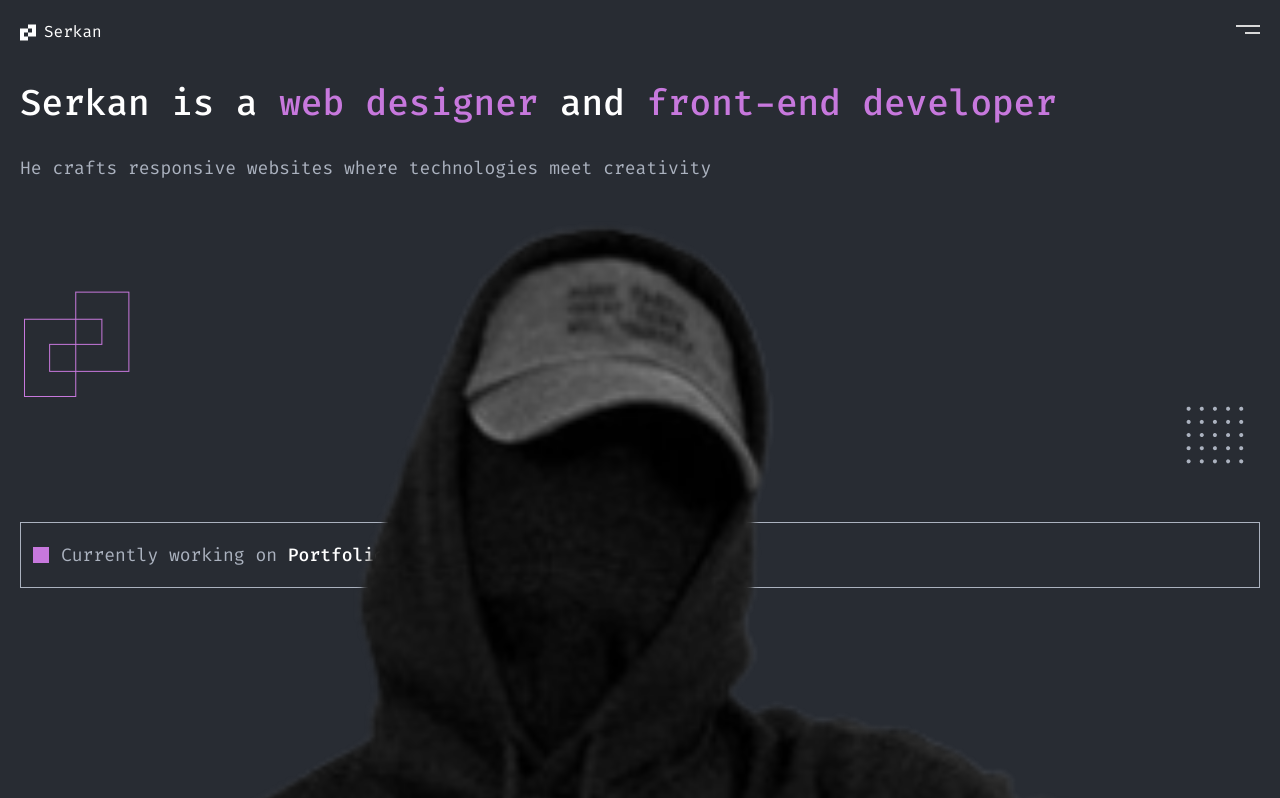
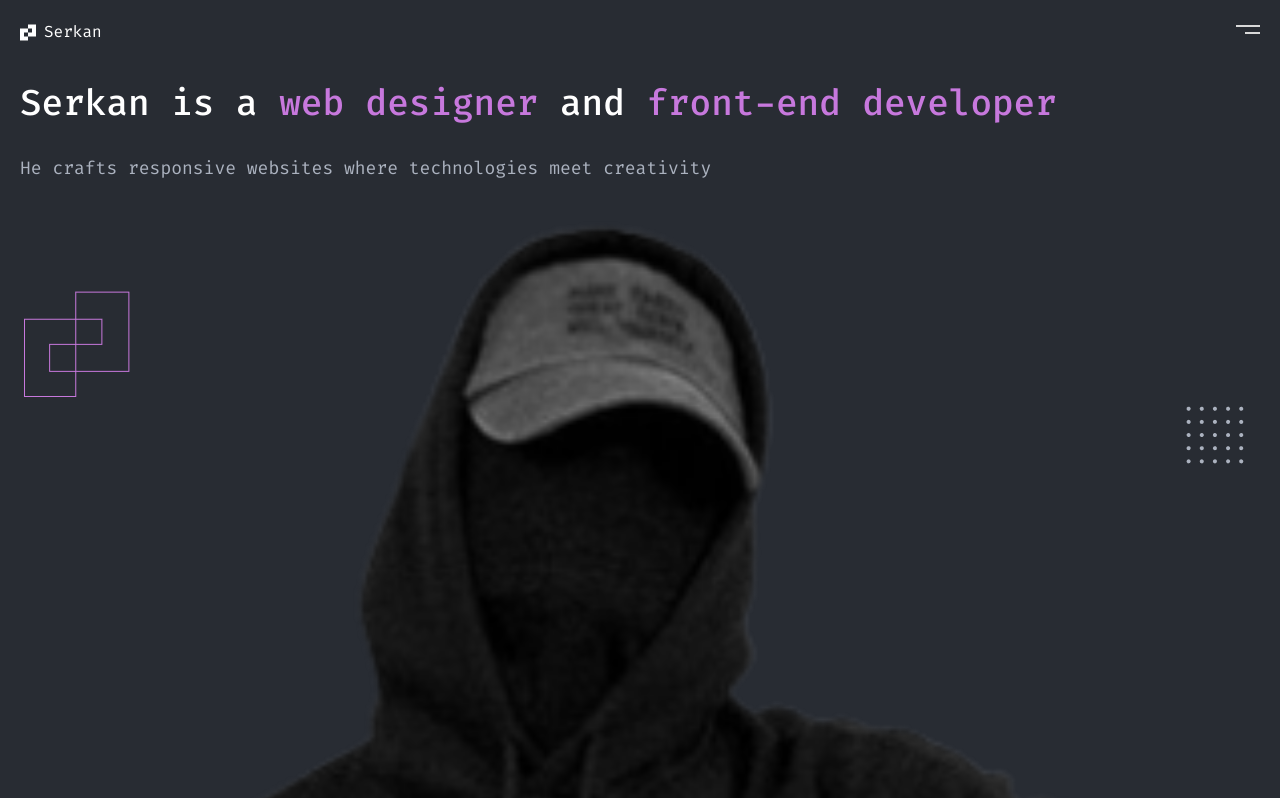
Before and after one commit to serkanursavas/portfolio, a React (Vite) app: page / in a window 1280 px wide. Shown: the top 798 px of the page. Built offline with nearby package versions, Linux system fonts and the light colour scheme.

Commit message:
correction of other mobile device

```diff
--- a/src/components/UI/LayoutCard.jsx
+++ b/src/components/UI/LayoutCard.jsx
@@ -1,6 +1,6 @@
 const LayoutCard = props => {
   return (
-    <div className="bg-background h-[100vh] px-5 pt-5">
+    <div className="bg-background min-h-[100vh] px-5 pt-5 pb-9">
       <div className="">{props.children}</div>
     </div>
   )
--- a/src/pages/Home.jsx
+++ b/src/pages/Home.jsx
@@ -10,9 +10,9 @@ const Home = () => {
         <span className="text-primary"> front-end developer</span>
       </div>
       <p className="mt-6 text-grey text-lg">He crafts responsive websites where technologies meet creativity</p>
-      <div className="mt-6 relative w-full h-[316px]">
+      <div className="mt-6 block relative w-full">
         <img
-          className="absolute top-0 w-full z-10 "
+          className="relative top-0 w-full z-10 "
           src={anonymous}
           alt="anon"
         />
```
